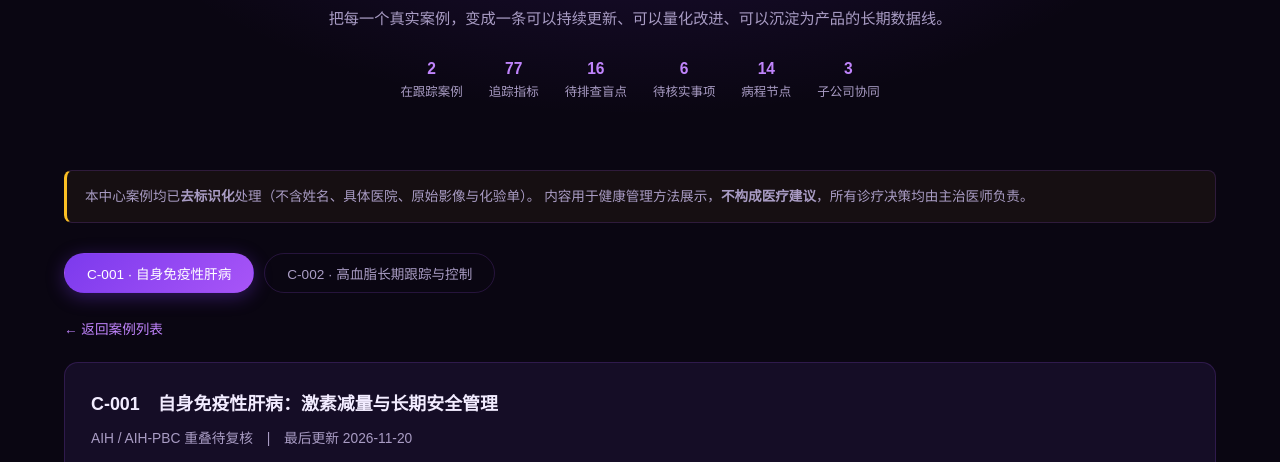
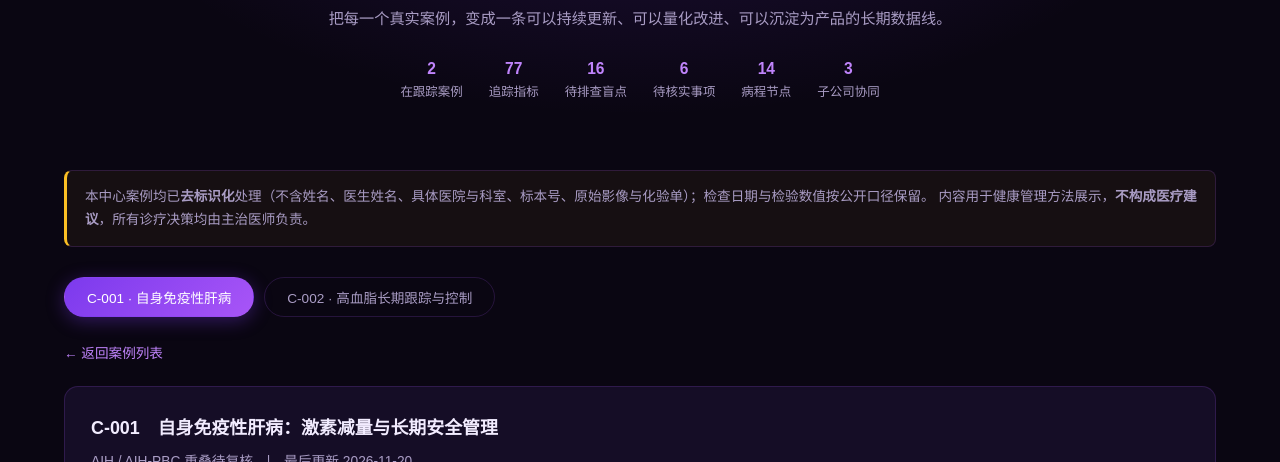
Before and after one commit to huangwei361/prometheus-group-site, a plain HTML site: page cases/index.html in a window 1280 px wide. Shown: the part 287-749 px from the top of the page. Drawn offline with Linux system fonts and the light colour scheme.

Commit message:
Case center: IgG 14.23 results (2026-11-16), timeline 11 nodes, bilingual metric names, pending-checks status column, hidden scrollbar, C-001 course record

```diff
--- a/cases/index.html
+++ b/cases/index.html
@@ -42,7 +42,7 @@
 
 <div class="wrap">
   <div class="note">
-    本中心案例均已<strong>去标识化</strong>处理（不含姓名、具体医院、原始影像与化验单）。
+    本中心案例均已<strong>去标识化</strong>处理（不含姓名、医生姓名、具体医院与科室、标本号、原始影像与化验单）；检查日期与检验数值按公开口径保留。
     内容用于健康管理方法展示，<strong>不构成医疗建议</strong>，所有诊疗决策均由主治医师负责。
   </div>
   <div class="tabs" id="tabs"></div>
```
